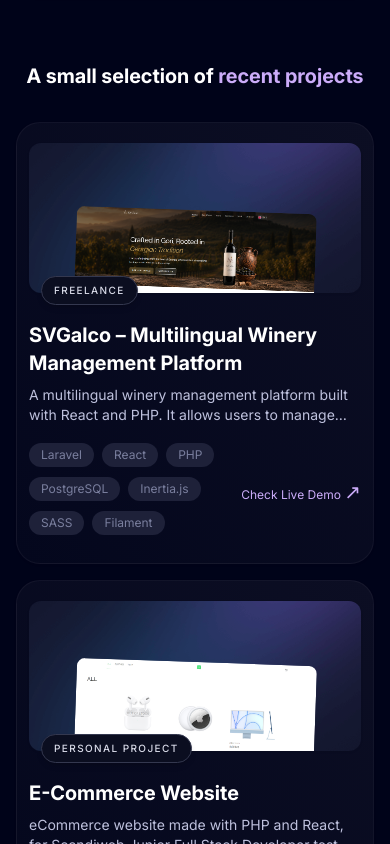
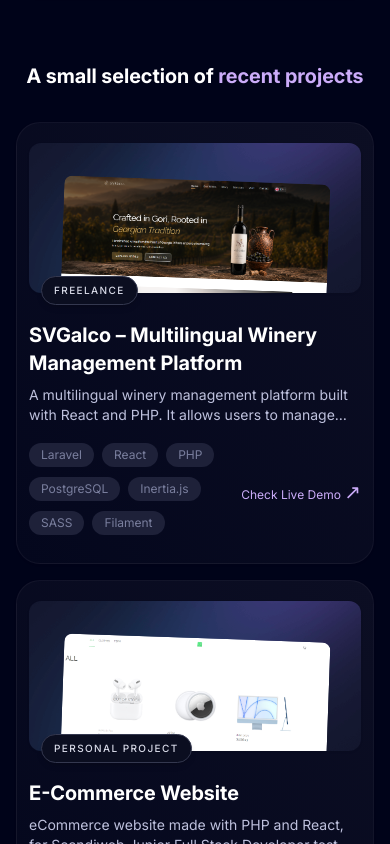
Before and after one commit to lukkshh/lukkshh.github.io, a React (Vite) app: page / in a window 390 px wide. Shown: the part 1940-2784 px from the top of the page. Built offline with nearby package versions, Linux system fonts and the light colour scheme.

Commit message:
Fix Responsive issue

```diff
--- a/src/components/Projects/Card.tsx
+++ b/src/components/Projects/Card.tsx
@@ -41,7 +41,7 @@ export default function Card({ data }: CardProps) {
       whileInView="visible"
       viewport={{ once: true, amount: 0.2 }}
       transition={{ duration: 0.6, ease: "easeOut" }}
-      className="h-full"
+      className="h-full min-w-0"
     >
       <BorderGlow
         className="h-full"
@@ -56,10 +56,10 @@ export default function Card({ data }: CardProps) {
         colors={["#06b6d4", "#3b82f6", "#6366f1"]}
       >
         <div className="font-en h-full drop-shadow-sm border-[0.1px] border-[#36374942] px-3 md:px-6 py-5 md:py-9 rounded-3xl bg-gradient-to-bl from-[#0C0E23] to-[#04071D]">
-          <div className="relative h-[150px] md:h-[240px] lg:min-w-[552px] lg:min-h-[330px] drop-shadow-sm">
+          <div className="relative h-[150px] md:h-[240px] lg:h-[330px] w-full min-w-0 drop-shadow-sm">
             <div className="flex h-full items-end justify-center overflow-hidden rounded-xl bg-[#13162D] bg-[url(/images/card_img_background.svg)]">
               <img
-                className="w-[240px] md:w-[330px] md:h-[240px] lg:w-[450px] lg:h-[320px] rotate-2 translate-y-8 rounded-lg object-cover"
+                className="h-[145px] w-[80%] max-w-[450px] rotate-2 translate-y-8 rounded-lg object-cover md:h-[230px] lg:h-[300px]"
                 src={data.img}
                 loading="lazy"
                 alt={data.title}
--- a/src/views/Projects.tsx
+++ b/src/views/Projects.tsx
@@ -47,7 +47,7 @@ const Projects = () => {
               {parser(language.Projects.Title)}
             </motion.p>
           </div>
-          <div className="grid grid-cols-1 md:grid-cols-2 gap-4 md:gap-8 lg:gap-16">
+          <div className="grid w-full max-w-[1200px] grid-cols-1 gap-4 md:grid-cols-2 md:gap-8 lg:gap-10 xl:gap-16">
             {projects.slice(0, visibleCount).map((project, index) => (
               <Card key={index} data={project} />
             ))}
```
